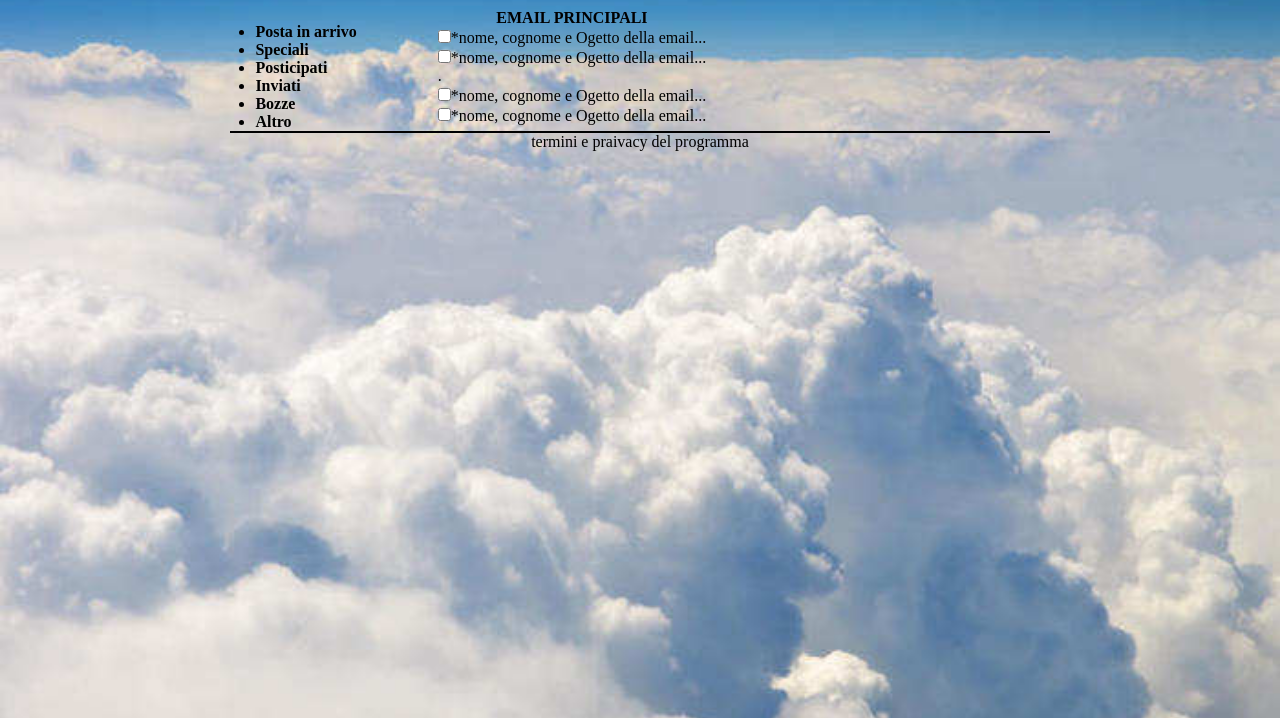
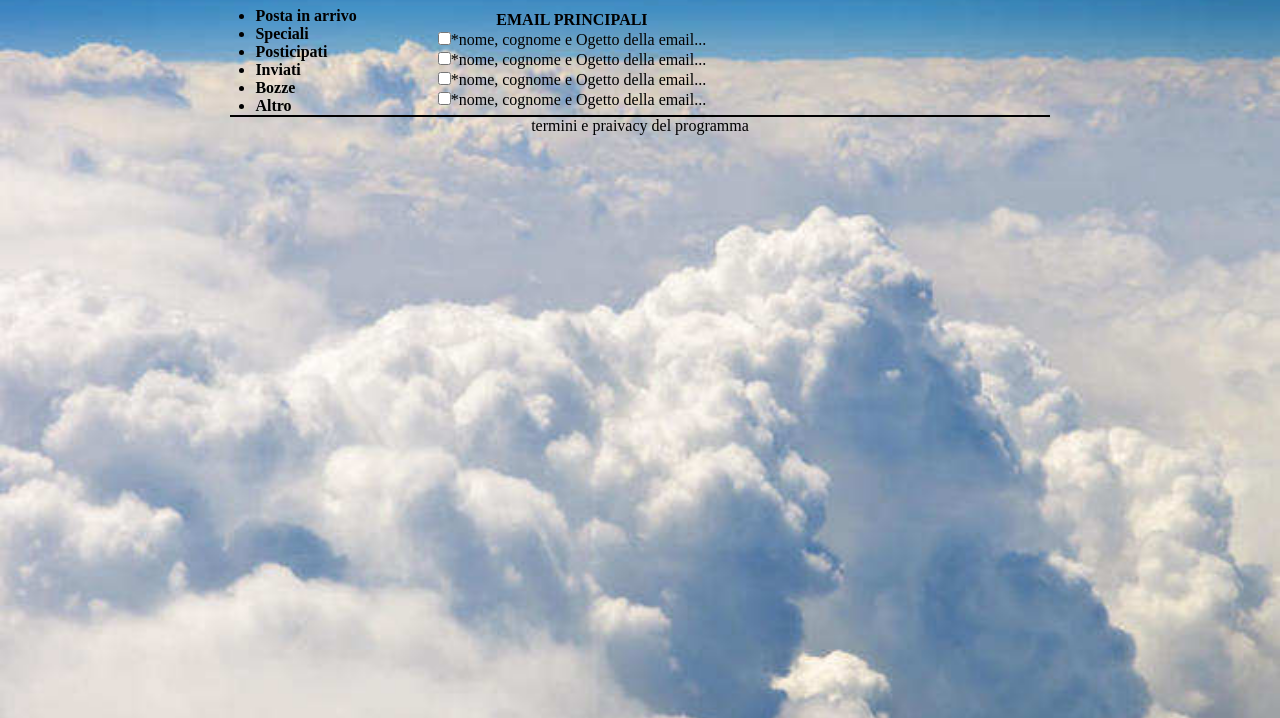
Before and after one commit to pietro900/htmlcss-gmail, a plain HTML site: page index.html in a window 1280 px wide. Shown: the part 82-800 px from the top of the page. Drawn offline with Linux system fonts and the light colour scheme.

Commit message:
correzioni

```diff
--- a/index.html
+++ b/index.html
@@ -35,7 +35,7 @@
                     </tr>
                     <tr>
                         <td>
-                        <input type="checkbox" name="" value="">*nome, cognome e Ogetto della email...<br>.
+                        <input type="checkbox" name="" value="">*nome, cognome e Ogetto della email...<br>
                         </td>
                     </tr>
                     <tr>
```
